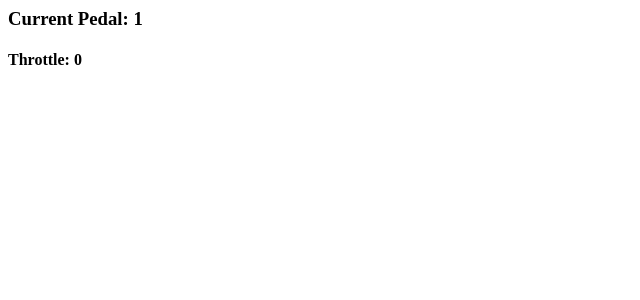
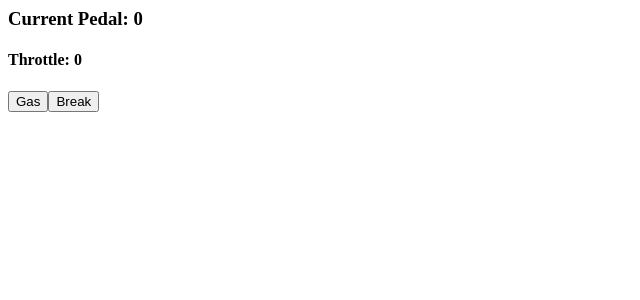
Before and after one commit to cannahum/FSMandReact, a React app: page / in a window 1280 px wide. Shown: the top 300 px of the page, without its empty margins (0-640 px from the left). Built offline with nearby package versions, Linux system fonts and the light colour scheme.

Commit message:
Pedal actions trigger the reducers correctly. State is good.

```diff
--- a/src/components/Throttle.tsx
+++ b/src/components/Throttle.tsx
@@ -14,13 +14,48 @@ interface ThrottleProps {
 }
 
 class Throttle extends React.Component<ThrottleProps, {}> {
+  // constructor(props: ThrottleProps) {
+  //   super(props);
+  //   this.onClick = this.onClick.bind(this);
+  // }
+
   render() {
     return (
       <div>
-        <h3>Current Pedal: { this.props.pedal }</h3>
-        <h4>Throttle: { this.props.throttle }</h4>
+        <h3>Current Pedal: {this.props.pedal}</h3>
+        <h4>Throttle: {this.props.throttle}</h4>
+        <button onClick={() => this.onClick(Pedals.GAS_PEDAL)}>
+          Gas
+        </button>
+        <button onClick={() => this.onClick(Pedals.BREAK_PEDAL)}>
+          Break
+        </button>
+        {
+          this.props.pedal !== Pedals.RELEASE ?
+            <button onClick={() => this.onClick(Pedals.RELEASE)}>
+              RELEASE
+          </button>
+            : null
+        }
       </div>
     )
+  }
+
+  onClick(pedal: Pedals) {
+    switch (pedal) {
+      case Pedals.GAS_PEDAL: {
+        this.props.pressTheGas(100);
+        break;
+      }
+      case Pedals.BREAK_PEDAL: {
+        this.props.pressTheBreak(100);
+        break;
+      }
+      case Pedals.RELEASE: {
+        this.props.releasePedals();
+        break;
+      }
+    }
   }
 }
 
@@ -39,10 +74,10 @@ interface DispatchProps {
 }
 const mapDispatchToProps = (dispatch: Dispatch<ReducerMap>): DispatchProps => {
   return {
-    pressTheGas,
-    pressTheBreak,
-    releasePedals
+    pressTheGas: bindActionCreators(pressTheGas, dispatch),
+    pressTheBreak: bindActionCreators(pressTheBreak, dispatch),
+    releasePedals: bindActionCreators(releasePedals, dispatch)
   }
 }
 
-export default connect<StateProps, DispatchProps, {}>(mapStateToProps, mapDispatchToProps)(Throttle)
+export default connect<StateProps, DispatchProps, {}>(mapStateToProps, mapDispatchToProps)(Throttle);
--- a/src/redux/actions/pedal_actions.ts
+++ b/src/redux/actions/pedal_actions.ts
@@ -1,14 +1,15 @@
 import { Action, Dispatch } from 'redux';
 
 export enum Pedals {
+  RELEASE,
   GAS_PEDAL,
-  BREAK_PEDAL
+  BREAK_PEDAL,
 }
 
 export enum PedalActions {
+  RELEASE = 'RELEASE',
   GAS = 'GAS',
   BREAK = 'BREAK',
-  RELEASE = 'RELEASE'
 }
 
 export type PedalActionTypes = GasAction | BreakAction | ReleaseAction;
--- a/src/redux/reducers/pedal_reducer.ts
+++ b/src/redux/reducers/pedal_reducer.ts
@@ -28,7 +28,7 @@ const hybridReducer: Reducer<PedalState> = (oldState: PedalState, action: PedalA
     case PedalActions.RELEASE:
     default: {
       return {
-        pedal: Pedals.BREAK_PEDAL,
+        pedal: Pedals.RELEASE,
         throttle: 0,
       }
     }
```
